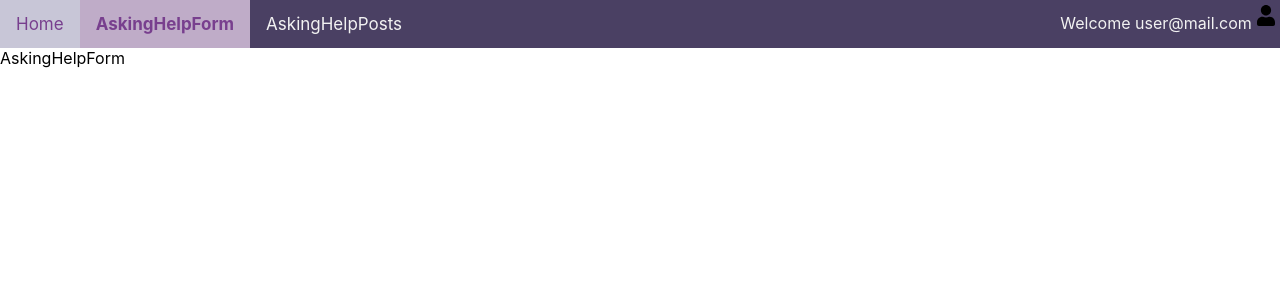
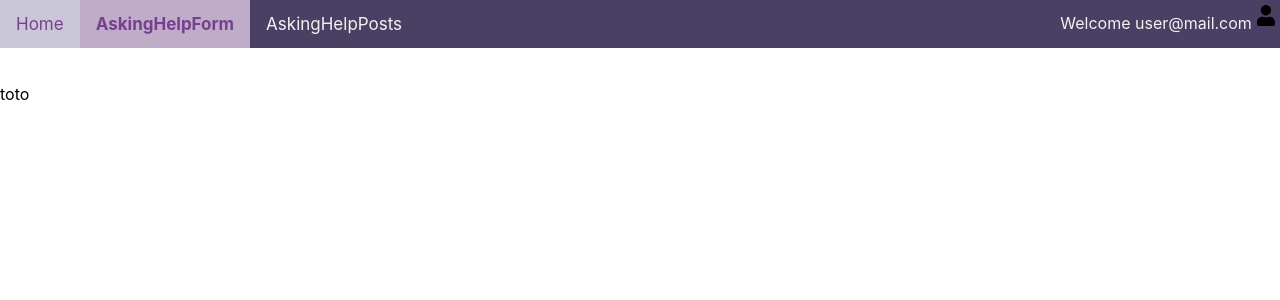
Before and after one commit to WildCodeSchool/2104-wns-remote-modus-front, a React (Create React App) app: page /asking-help-form in a window 1280 px wide. Shown: the top 300 px of the page. Built offline with nearby package versions, Linux system fonts and the light colour scheme.

Commit message:
Wysiwyg installed and rendered, no style and toolkit-bar yet

```diff
--- a/src/routes/askingHelpForm/AskingHelpForm.tsx
+++ b/src/routes/askingHelpForm/AskingHelpForm.tsx
@@ -1,8 +1,43 @@
-import React from "react";
+import React, { useMemo, useState } from "react";
+import { createEditor, BaseEditor, Descendant } from "slate";
+import { Slate, Editable, withReact, ReactEditor } from "slate-react";
 
-const AskingHelpForm = (): JSX.Element => {
-  // formulaire de demande d'aide avec le wysiwyg
-  return <>AskingHelpForm</>;
+type CustomText = { text: string };
+type CustomElement = { type: "paragraph"; children: CustomText[] };
+
+declare module "slate" {
+  interface CustomTypes {
+    Editor: BaseEditor & ReactEditor;
+    Element: CustomElement;
+    Text: CustomText;
+  }
+}
+
+const AskingHelpForm: React.FC = () => {
+  const editor = useMemo(() => withReact(createEditor()), []);
+  const [value, setValue] = useState<Descendant[]>([
+    { type: "paragraph", children: [{ text: "" }] },
+  ]);
+
+  return (
+    <>
+      <Slate
+        editor={editor}
+        value={value}
+        onChange={(newValue) => setValue(newValue)}
+      >
+        <Editable
+          onKeyDown={(event) => {
+            if (event.key === "&") {
+              event.preventDefault();
+              editor.insertText("and");
+            }
+          }}
+        />
+      </Slate>
+      <p>toto</p>
+    </>
+  );
 };
 
 export default AskingHelpForm;
```
Also changed, not shown: src/css/styles.css (line endings or trailing spaces).
